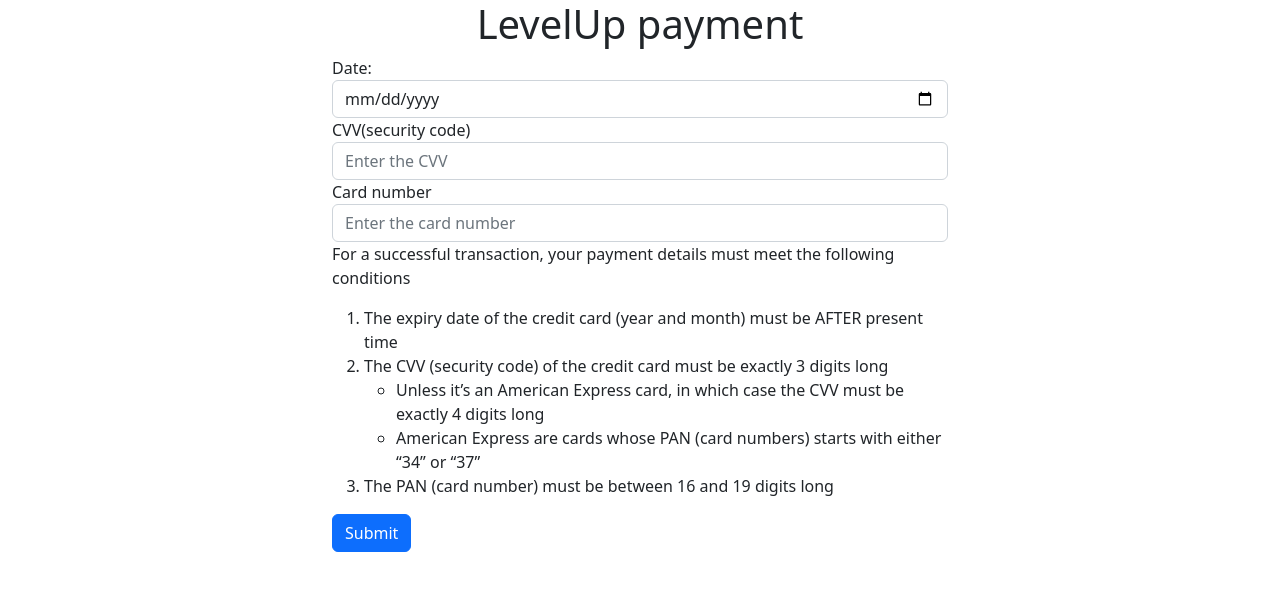
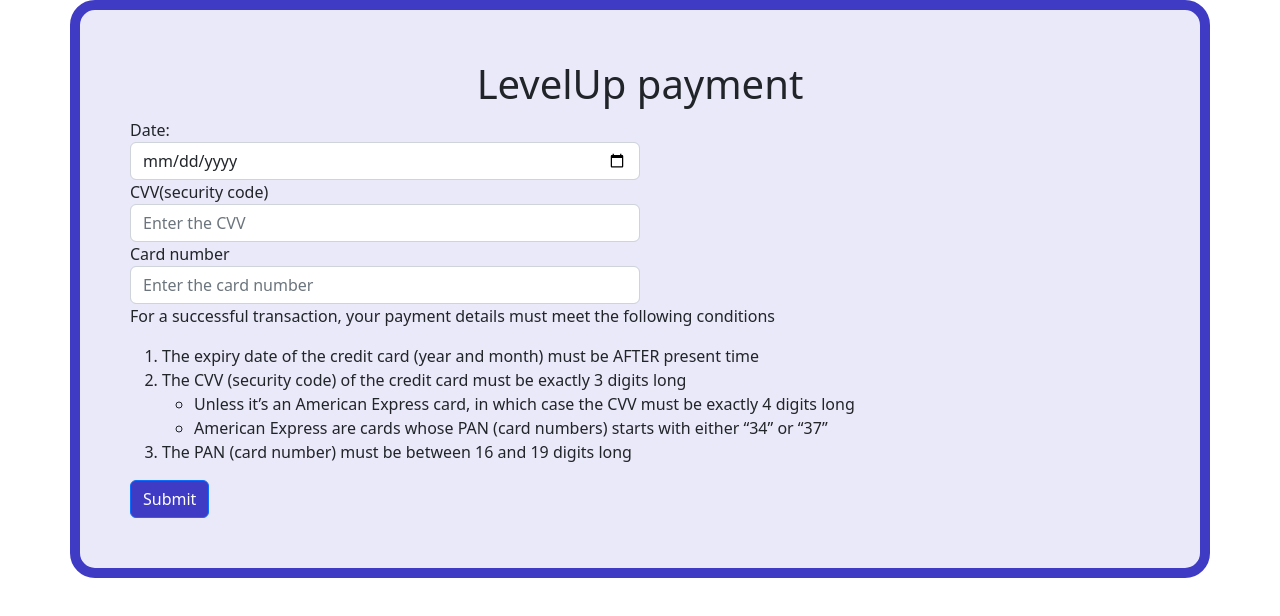
Before and after one commit to LjupcheD14/LevelUp, a React (Create React App) app in the folder levelup-frontend/: page / in a window 1280 px wide. Shown: the top 616 px of the page. Built offline with nearby package versions, Linux system fonts and the light colour scheme.

Commit message:
CSS colors

```diff
--- a/levelup-frontend/src/components/Form.js
+++ b/levelup-frontend/src/components/Form.js
@@ -43,8 +43,8 @@ const FormExample = () => {
 
 
     return (
-        <div style={{width: '50%'}} className="container">
-            <h1 style={{textAlign: 'center'}}>LevelUp payment</h1>
+        <div style={{backgroundColor: '#eae9f9',border: '10px solid #3f3bc5', borderRadius: '25px', padding: '50px'}} className="container">
+            <h1 style={{textAlign: 'center', marginBottom: '10px'}}>LevelUp payment</h1>
             <form onSubmit={handleSubmit}>
                 <div className="form-group">
                     <label htmlFor="name">Date:</label>
@@ -55,6 +55,7 @@ const FormExample = () => {
                         placeholder="Enter the date"
                         value={date}
                         onChange={(e) => setDate(e.target.value)}
+                        style={{width: '50%'}}
                     />
                 </div>
                 <div className="form-group">
@@ -66,6 +67,7 @@ const FormExample = () => {
                         placeholder="Enter the CVV"
                         value={cvv}
                         onChange={(e) => setCVV(e.target.value)}
+                        style={{width: '50%'}}
                     />
                 </div>
                 <div className="form-group">
@@ -77,6 +79,7 @@ const FormExample = () => {
                         placeholder="Enter the card number"
                         value={cardNumber}
                         onChange={(e) => setCardNumber(e.target.value)}
+                        style={{width: '50%'}}
                     />
                 </div>
                 <div>
@@ -93,7 +96,7 @@ const FormExample = () => {
                         <li>The PAN (card number) must be between 16 and 19 digits long</li>
                     </ol>
                 </div>
-                <button type="submit" className="btn btn-primary">Submit</button>
+                <button style={{backgroundColor: '#3f3bc5'}} type="submit" className="btn btn-primary">Submit</button>
             </form>
             {statusce && <p style={getStyle()}>{statusce} payment</p>}
         </div>
```
